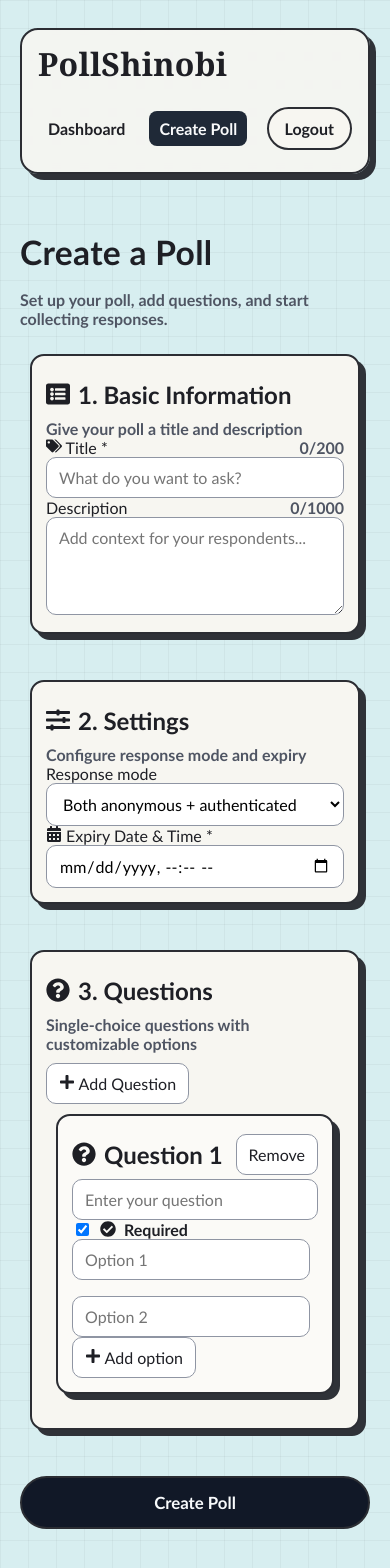
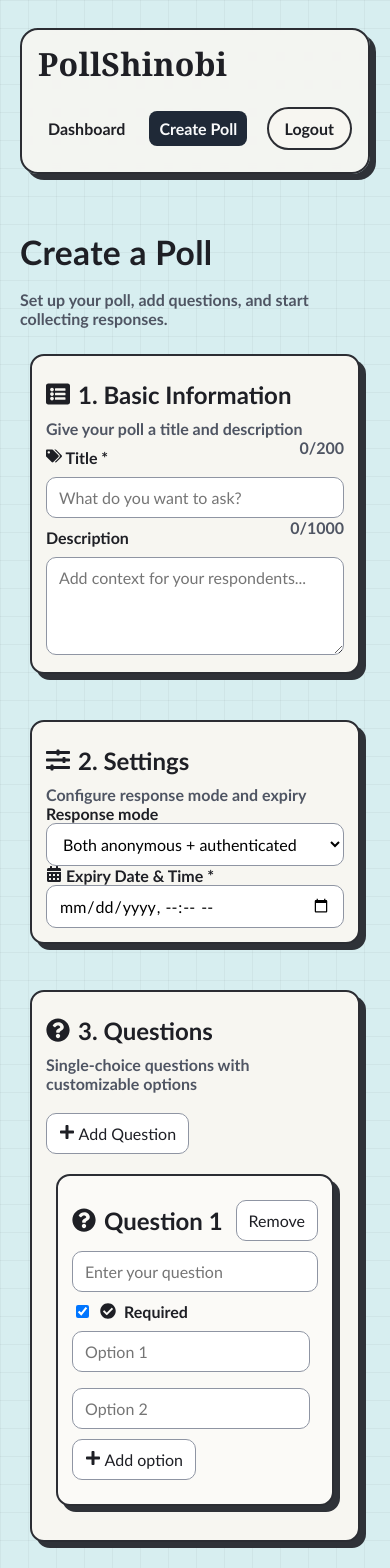
Before and after one commit to NausheenFaiyaz/Pollify, a React (Vite) app in the folder client/: page /poll/create in a window 390 px wide. Shown: the top 1568 px of the page. Built offline with nearby package versions, Linux system fonts and the light colour scheme; no server answers; sample sign-in values are in the browser's storage; the HTML template or start-up script is replaced by a standard one.

Commit message:
feat: enhance styling for setting and authentication components with responsive adjustments

```diff
--- a/client/src/App.css
+++ b/client/src/App.css
@@ -235,6 +235,17 @@
   font-size: 1.3rem;
 }
 
+.setting-wrapper {
+  display: flex;
+  align-items: center;
+  justify-content: space-evenly;
+  gap: 20px;
+}
+
+.wrapper {
+  width: 100%;
+}
+
 .actions {
   display: flex;
   gap: 10px;
@@ -313,6 +324,12 @@
   justify-content: space-between;
   gap: 8px;
 }
+
+label {
+  font-weight: 700;
+  font-size: 1rem;
+  margin-block: 10px;
+}
 .muted {
   color: var(--muted);
   margin: 0;
@@ -363,10 +380,11 @@
   font-size: 1.5rem;
 }
 .primaryAction {
-  width: 100%;
+  width: fit-content;
   font-size: 1.05rem;
-  padding: 14px;
+  padding: 15px 25px;
   border-radius: 999px;
+  margin: 0 10px 0 auto;
 }
 
 input,
@@ -387,6 +405,7 @@
 }
 button {
   width: auto;
+  margin-block: 10px;
 }
 button:disabled {
   opacity: 0.6;
@@ -414,13 +433,13 @@
   gap: 12px;
 }
 .statCard {
-display: flex;
-align-items: center;
-justify-content: center;
-flex-direction: column;
+  display: flex;
+  align-items: center;
+  justify-content: center;
+  flex-direction: column;
 }
 
-.statCard p{
+.statCard p {
   font-size: 1.4rem;
   font-weight: 800;
   margin: 10px;
@@ -497,14 +516,42 @@
   clip: rect(0, 0, 0, 0);
 }
 
+.authGateCard {
+  display: flex;
+  align-items: center;
+  justify-content: space-between;
+  gap: 16px;
+  padding: 20px 22px;
+}
+.authGateTitle {
+  margin: 0 0 8px;
+  font-size: clamp(1.3rem, 3.5vw, 2.2rem);
+  letter-spacing: 0.02em;
+  font-weight: 900;
+}
+.authGateBtn {
+  min-width: 130px;
+  margin: 0;
+}
+
 @media (max-width: 900px) {
   .heroGrid {
     grid-template-columns: 1fr;
   }
+
+  .setting-wrapper {
+    flex-direction: column;
+    gap: 0;
+  }
+
   .landingCta {
     align-items: flex-start;
   }
   .resultRow {
     grid-template-columns: 1fr;
   }
+  .authGateCard {
+    flex-direction: column;
+    align-items: flex-start;
+  }
 }
```
